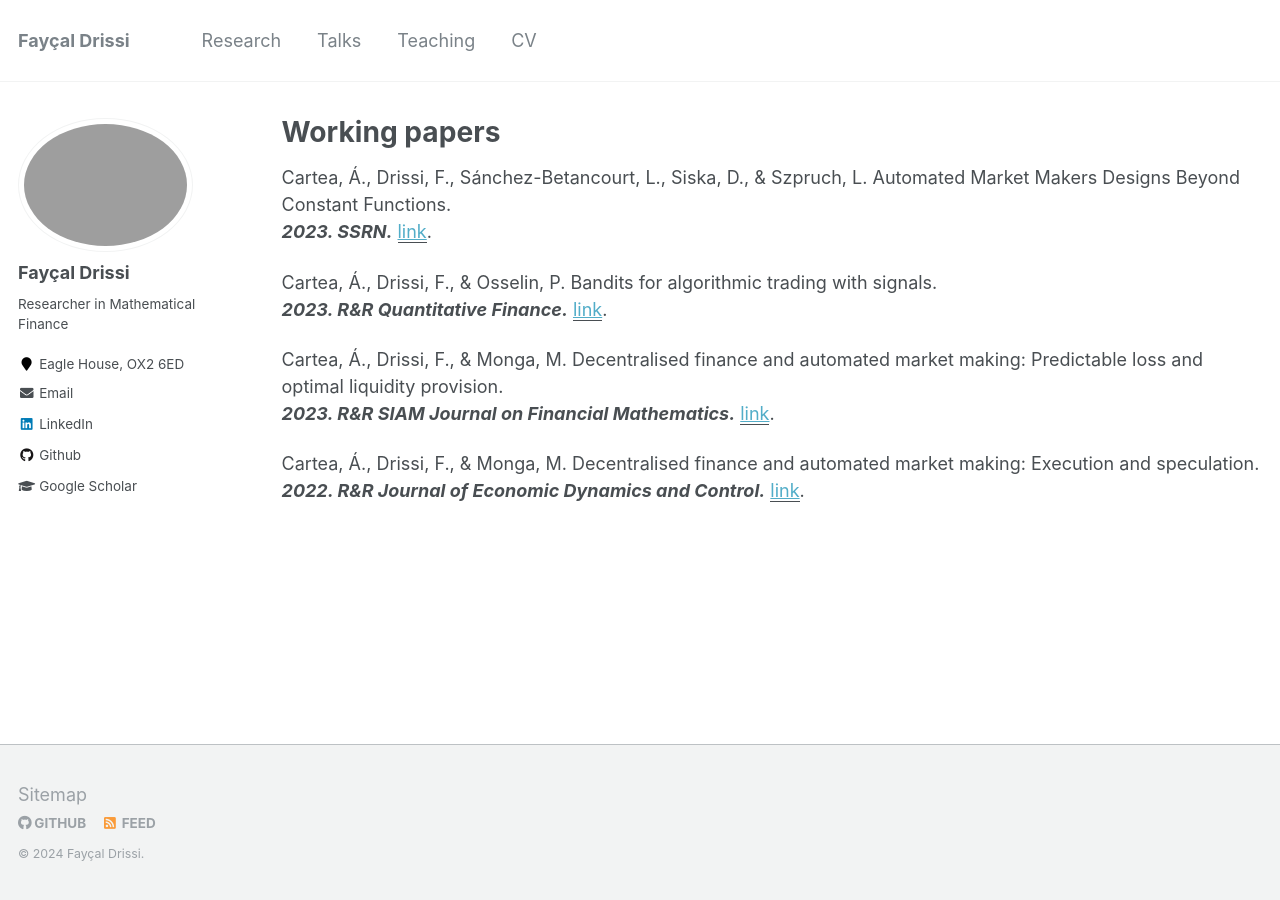
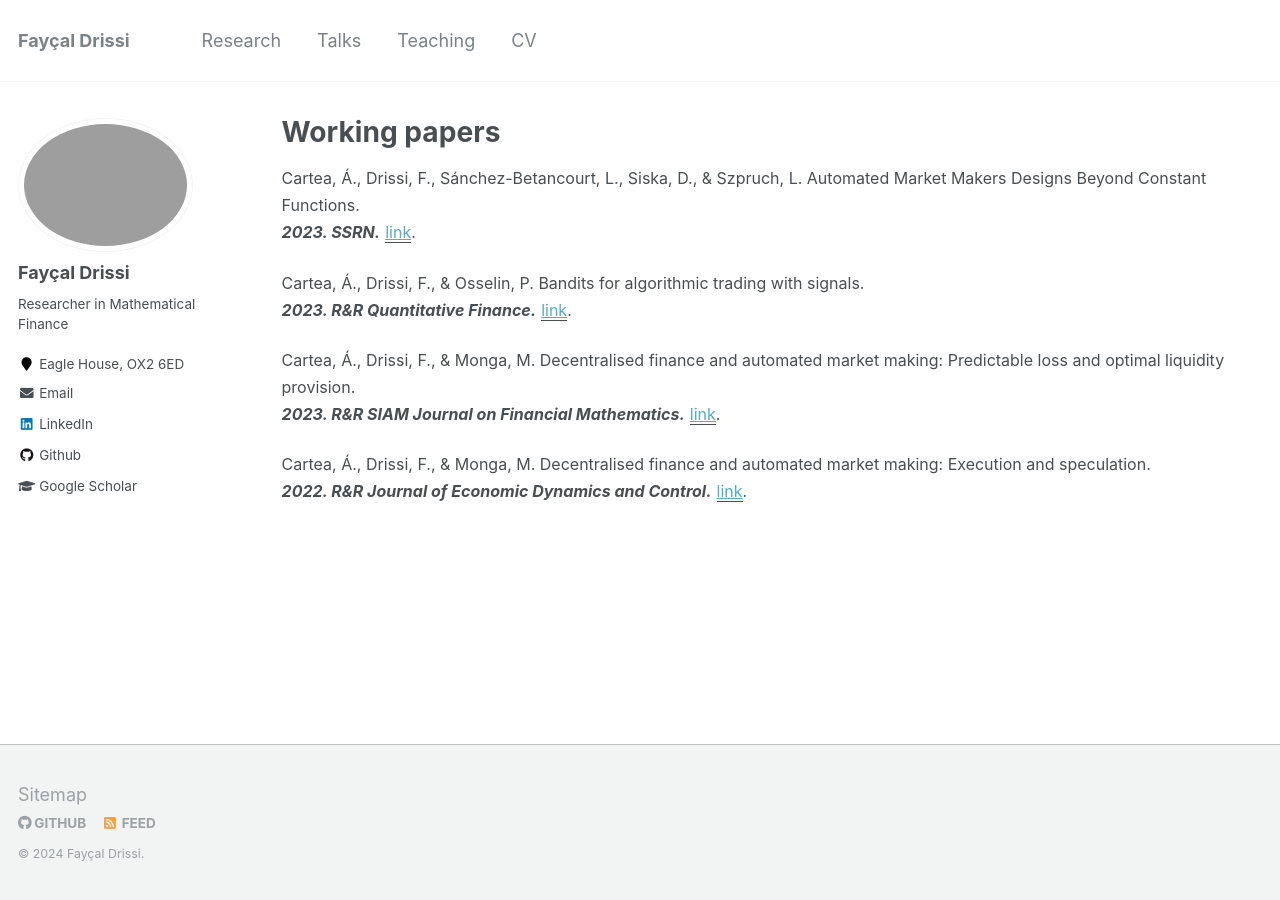
Before and after one commit to FDR0903/FDR0903.github.io, a Jekyll site: the page built from _pages/workingpapers.md, in a window 1280 px wide. Built offline with Jekyll 4.4.1, drawn with Linux system fonts in a browser that asks for light colours.

Commit message:
ehjehehe

```diff
--- a/_includes/archive-single-2.html
+++ b/_includes/archive-single-2.html
@@ -43,15 +43,15 @@
         {% if post.collection == 'teaching' %}
           <p> {{ post.type }}, <i>{{ post.venue }}</i>, {{ post.date | default: "1900-01-01" | date: "%Y" }}
         {% elsif post.collection == 'workingpapers' %}
-          <p> {{ title}}<br><i><b>{{ post.venue }}</b></i>
+          <p> <font size="-0.7">{{ title}}<br><i><b>{{ post.venue }}</b></i></font>
         {% elsif post.date %}
          <p class="page__date"><strong><i class="fa fa-fw fa-calendar" aria-hidden="true"></i> {{ site.data.ui-text[site.locale].date_label | default: "Published:" }}</strong> <time datetime="{{ post.date | default: "1900-01-01" | date_to_xmlschema }}">{{ post.date | default: "1900-01-01" | date: "%B %d, %Y" }}</time>
         {% endif %}
 
         {% if post.paperurl and post.code %}
-          <a href="{{ post.paperurl }}"><u>link</u></a>, <a href="{{ post.code }}"><u>code</u></a></p>
+        <font size="-0.7"><a href="{{ post.paperurl }}"><u>link</u></a>, <a href="{{ post.code }}"><u>code</u></a></font></p>
         {% elsif post.paperurl %}
-          <a href="{{ post.paperurl }}"><u>link</u></a>.</p>
+        <font size="-0.7"><a href="{{ post.paperurl }}"><u>link</u></a>.</font></p>
         {% endif %}
 
     {% if post.excerpt and site.read_more != 'enabled' %}
```
